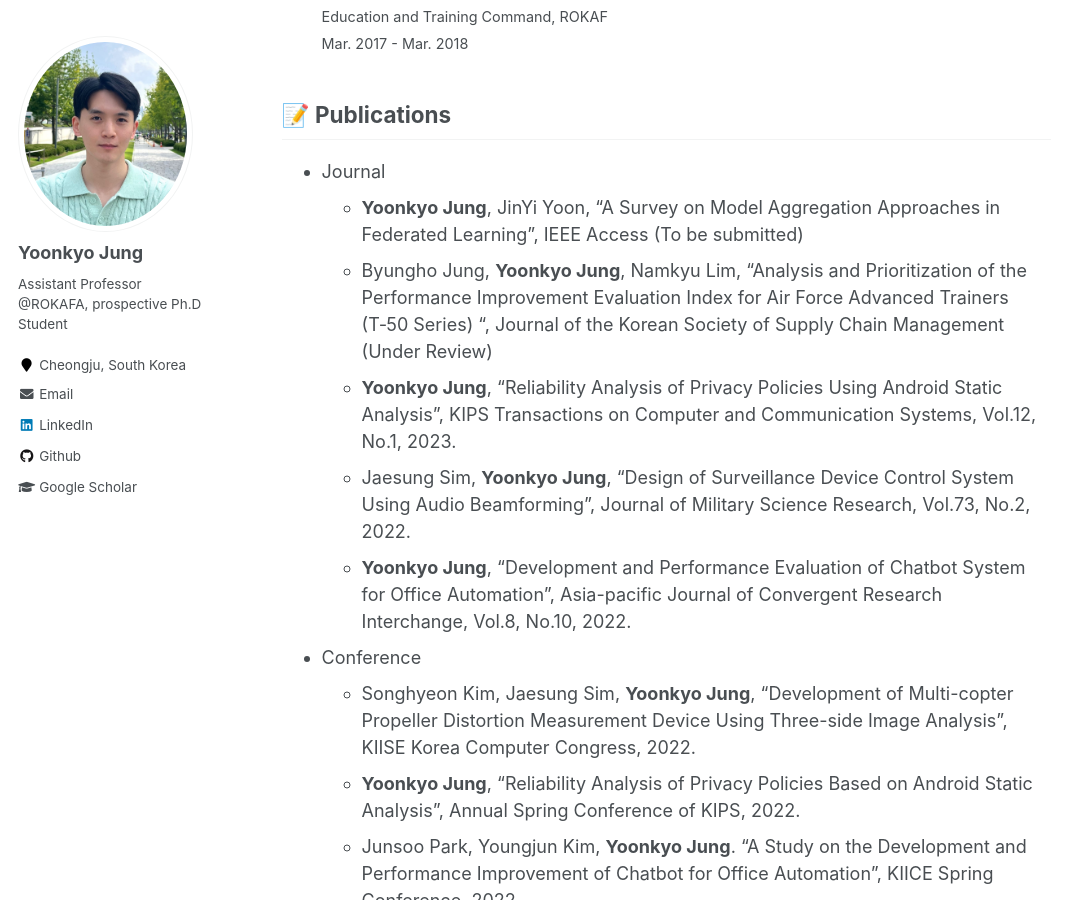
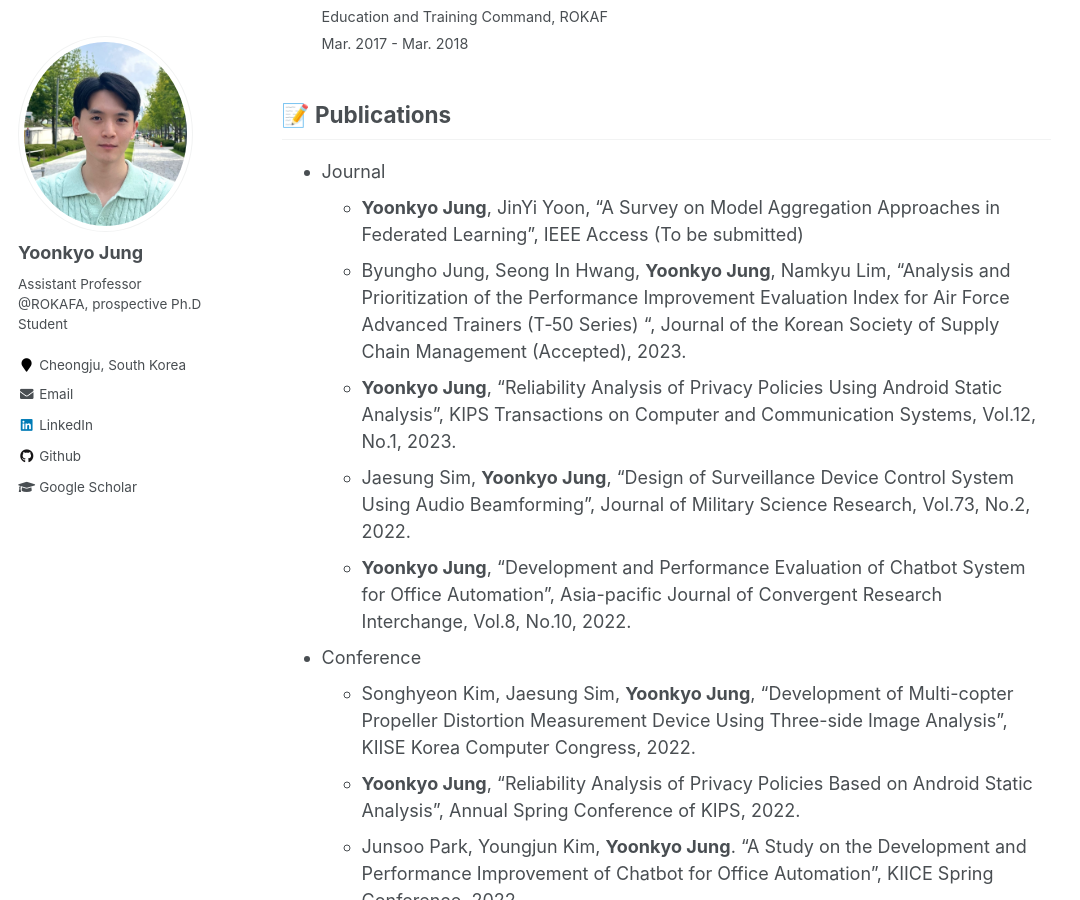
Before and after one commit to Yoonkyo/yoonkyo.github.io, a Jekyll site: the page built from _pages/about.md, in a window 1280 px wide and 900 px high, scrolled down 1626 px. Shown: the whole window, without its empty margins (0-1080 px from the left). Built offline with Jekyll 4.4.1, drawn with Linux system fonts in a browser that asks for light colours; formulas are drawn with MathJax 3.

Commit message:
add info

```diff
--- a/_pages/about.md
+++ b/_pages/about.md
@@ -83,8 +83,7 @@ Contact: ykjung.rokafa@gmail.com
 ------
 * Journal
   * __Yoonkyo Jung__, JinYi Yoon, "A Survey on Model Aggregation Approaches in Federated Learning", IEEE Access (To be submitted)
-  * Byungho Jung, __Yoonkyo Jung__, Namkyu Lim, "Analysis and Prioritization of the Performance Improvement Evaluation Index for
-Air Force Advanced Trainers (T‑50 Series) ", Journal of the Korean Society of Supply Chain Management (Under Review)
+  * Byungho Jung, Seong In Hwang, __Yoonkyo Jung__, Namkyu Lim, "Analysis and Prioritization of the Performance Improvement Evaluation Index for Air Force Advanced Trainers (T‑50 Series) ", Journal of the Korean Society of Supply Chain Management (Accepted), 2023.
   * __Yoonkyo Jung__, "Reliability Analysis of Privacy Policies Using Android Static Analysis", KIPS Transactions on Computer and Communication Systems, Vol.12, No.1, 2023.
   * Jaesung Sim, __Yoonkyo Jung__, "Design of Surveillance Device Control System Using Audio Beamforming", Journal of Military Science Research, Vol.73, No.2, 2022.
   * __Yoonkyo Jung__, "Development and Performance Evaluation of Chatbot System for Office Automation", Asia-pacific Journal of Convergent Research Interchange, Vol.8, No.10, 2022.
```
Also changed, not shown: 1 other file.
